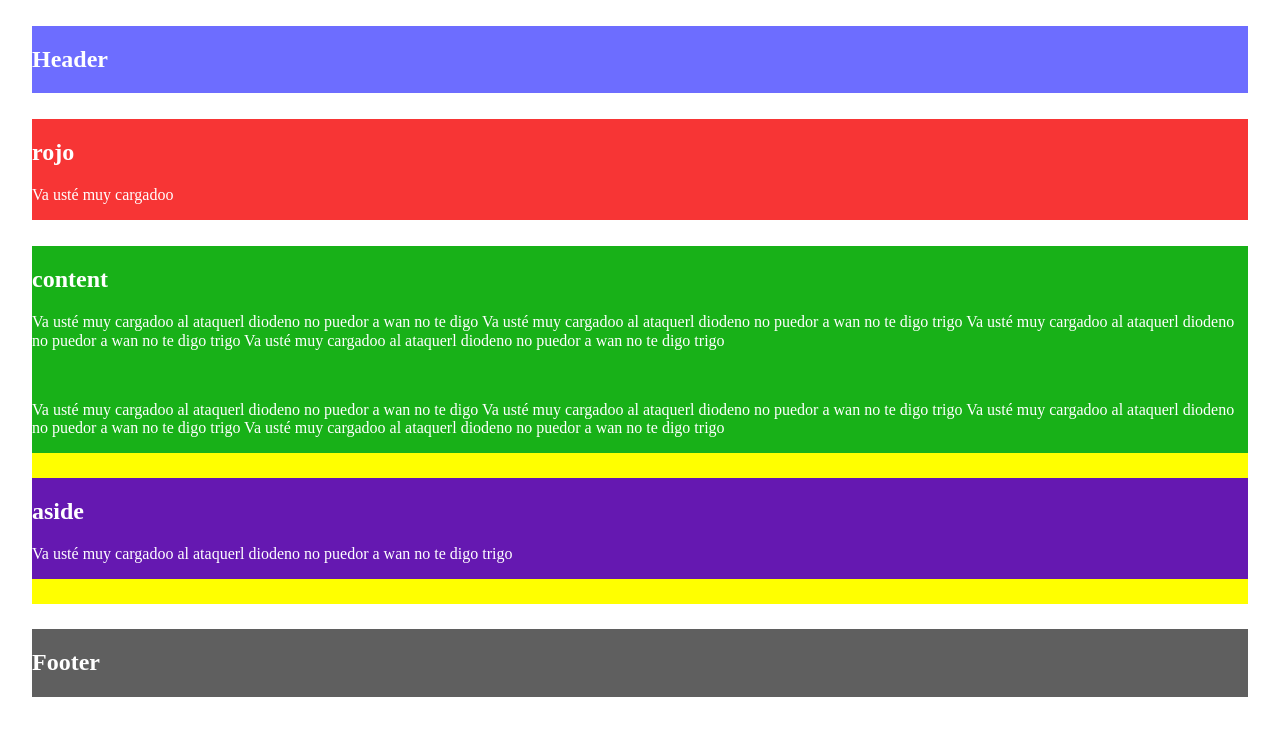
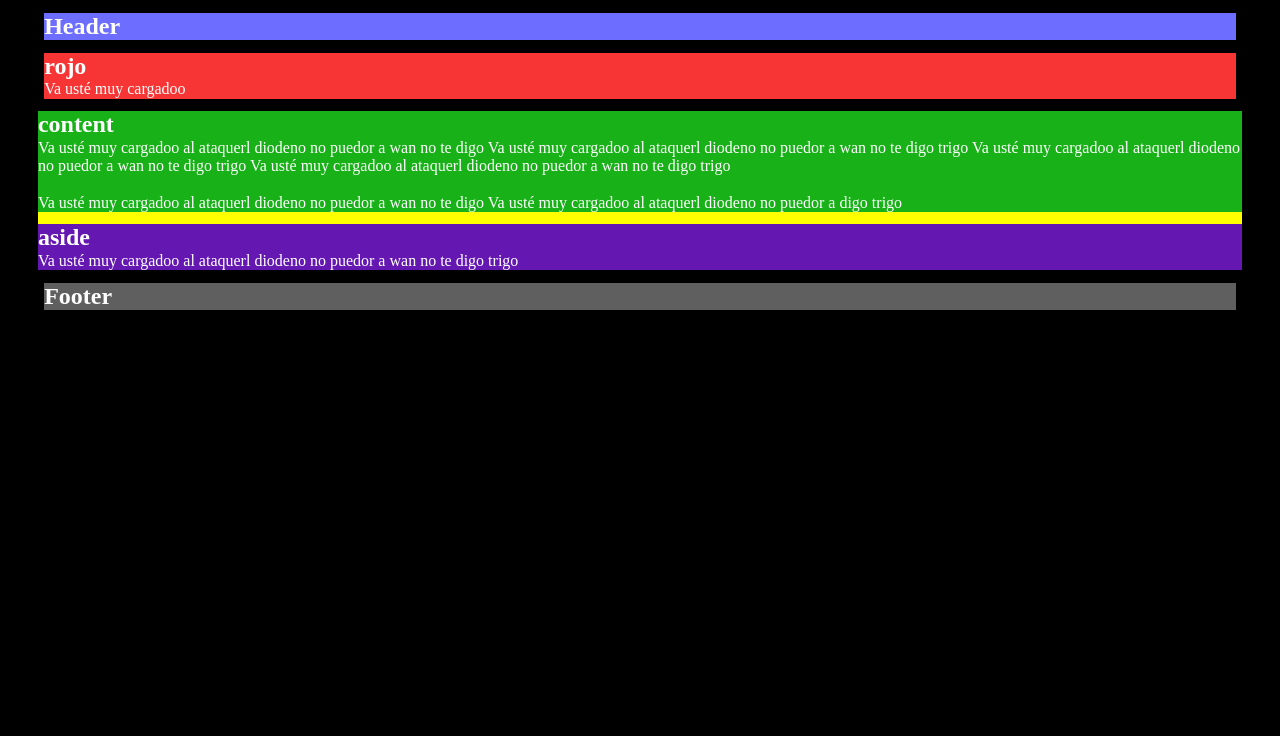
Before and after one commit to RicardoSolance/responsiveDesign, a plain HTML site: page index.html in a window 1280 px wide. Drawn offline with Linux system fonts and the light colour scheme.

Commit message:
problemas con el main

```diff
--- a/css/style.css
+++ b/css/style.css
@@ -1,5 +1,11 @@
+* {
+  margin: 0px;
+  padding: 0px;
+  box-sizing: border-box;
+}
 body {
   display: flex;
+  height: 100%;
   flex-direction: column;
   justify-content: center;
   align-items: center;
@@ -7,23 +13,31 @@ body {
   background-color: white;
   color: white;
 }
+main {
+  height: 100%;
+  width: 98%;
+  display: flex;
+  flex-direction: column;
+  justify-content: center;
+  align-items: center;
+  flex-wrap: wrap;
+  background-color: black;
+}
 
 .contenedor {
-  width: 95%;
-  height: auto;
-  margin: 2%;
+  margin: 1% 2%;
   background-color: yellow;
 }
 
 header {
   background-color: rgb(109, 109, 255);
   width: 95%;
-  margin: 2%;
+  margin: 1%;
 }
 #rojo {
   background-color: rgb(247, 53, 53);
   width: 95%;
-  margin: 0% 2%;
+  margin: 0% 1%;
 }
 #principal {
   display: flex;
@@ -31,14 +45,20 @@ header {
 }
 .content {
   background-color: rgb(24, 177, 24);
-  margin: 0% 0% 2% 0%;
+  margin: 0% 0% 1% 0%;
 }
 aside {
   background-color: rgb(101, 24, 177);
-  margin: 0% 0% 2% 0%;
+  margin: 0% 0% 0% 0%;
 }
 footer {
   background-color: rgb(95, 95, 95);
   width: 95%;
-  margin: 0% 2%;
+  margin: 0% 1%;
 }
+
+@media screen and (min-width: 700px) {
+  body {
+    background-color: black;
+  }
+}
--- a/index.html
+++ b/index.html
@@ -9,6 +9,8 @@
     <link rel="stylesheet" href="./css/style.css">
 </head>
 <body>
+    <main>
+
     <header>
         <h2>Header</h2>
     </header>
@@ -18,12 +20,13 @@
     </section>
 
     <div class="contenedor">
+
             <section id="principal" >
                 <div class="content">
                     <h2>content</h2>
                     <p>Va usté muy cargadoo al ataquerl diodeno no puedor a wan no te digo  Va usté muy cargadoo al ataquerl diodeno no puedor a wan no te digo trigo Va usté muy cargadoo al ataquerl diodeno no puedor a wan no te digo trigo Va usté muy cargadoo al ataquerl diodeno no puedor a wan no te digo trigo</p>
                     <br>
-                    <p>Va usté muy cargadoo al ataquerl diodeno no puedor a wan no te digo  Va usté muy cargadoo al ataquerl diodeno no puedor a wan no te digo trigo Va usté muy cargadoo al ataquerl diodeno no puedor a wan no te digo trigo Va usté muy cargadoo al ataquerl diodeno no puedor a wan no te digo trigo</p>
+                    <p>Va usté muy cargadoo al ataquerl diodeno no puedor a wan no te digo  Va usté muy cargadoo al ataquerl diodeno no puedor a  digo trigo</p>
 
                 </div>
                 <aside>
@@ -36,6 +39,7 @@
         <h2>Footer</h2>
 
     </footer>
+</main>
 
 </body>
 </html>
```
